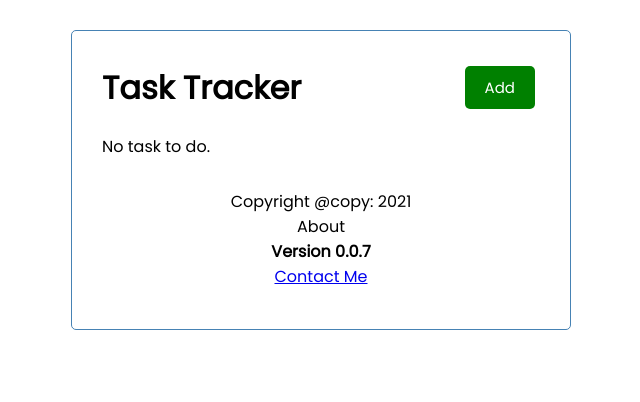
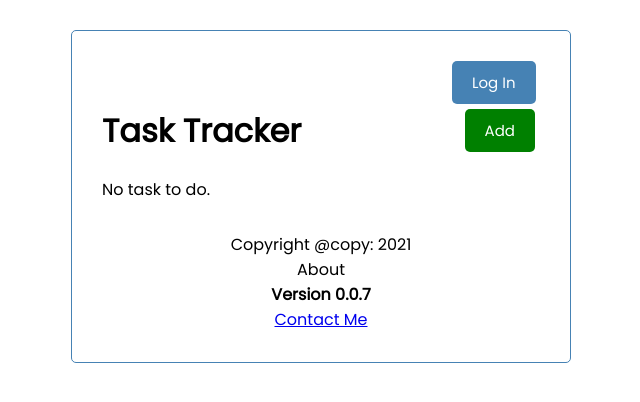
Before and after one commit to hemantbwskar/react-task-tracker, a React (Create React App) app: page / in a window 1280 px wide. Shown: the top 402 px of the page, without its empty margins (319-959 px from the left). Built offline with nearby package versions, Linux system fonts and the light colour scheme; no server answers.

Commit message:
added auth0

```diff
--- a/package.json
+++ b/package.json
@@ -3,6 +3,7 @@
   "version": "0.1.0",
   "private": true,
   "dependencies": {
+    "@auth0/auth0-react": "^1.8.0",
     "@jsonstorage/personalize-react": "^0.0.3",
     "@testing-library/jest-dom": "^5.14.1",
     "@testing-library/react": "^11.2.7",
--- a/src/App.js
+++ b/src/App.js
@@ -5,8 +5,10 @@ import Header from "./components/Header";
 import Footer from "./components/Footer";
 import Tasks from "./components/Tasks";
 import AddTask from "./components/AddTask";
-import About from "./components/About";
-import ReactDateTimePicker from "react-datepicker";
+// import About from "./components/About";
+// import ReactDateTimePicker from "react-datepicker";
+import { Auth0Provider } from "@auth0/auth0-react"
+import LoginButton from "./components/LoginButton";
 
 function App() {
   const[showAddtasks,setShowAddTask]=useState(false)
@@ -96,8 +98,15 @@ const data= await res.json()
   // const name = 'Hemant'
   // const x = true
   return (
+    <Auth0Provider
+    domain="hemantbwskar.us.auth0.com"
+    clientId="mAmNxt8didKYDLL3EtS2eRVxamkhGlKl"
+    redirectUri={window.location.origin}
+  >
+
     <Router>
     <div className='container'>
+      <LoginButton />
      <Header onAdd={()=>setShowAddTask(!showAddtasks)}
      showAdd={showAddtasks}
     //  title='Task Tracker'
@@ -117,7 +126,7 @@ const data= await res.json()
       <Footer/>
     </div>
     </Router>
-
+    </Auth0Provider>
   );
 }
 
--- /dev/null
+++ b/src/components/LoginButton.js
@@ -0,0 +1,16 @@
+import React from "react";
+import { useAuth0 } from "@auth0/auth0-react";
+
+
+const LoginButton = ({ color}) => {
+  const { loginWithRedirect } = useAuth0();
+
+  return <button onClick={() => loginWithRedirect()} style ={{backgroundColor: color}}
+  className='loginbtn' >Log In</button>;
+};
+
+LoginButton.defaultProps={
+    color:'steelblue'
+}
+
+export default LoginButton;
--- a/src/index.css
+++ b/src/index.css
@@ -20,6 +20,7 @@ body {
   border-radius: 5px;
 }
 
+
 .header {
   display: flex;
   justify-content: space-between;
@@ -34,6 +35,22 @@ body {
   border: none;
   padding: 10px 20px;
   margin: 5px;
+  border-radius: 5px;
+  cursor: pointer;
+  text-decoration: none;
+  font-size: 15px;
+  font-family: inherit;
+}
+
+.loginbtn {
+  display: inline-block;
+
+  background: #000;
+  color: #fff;
+  border: none;
+  padding: 10px 20px;
+  margin-right: auto;
+  margin-left: 350px;
   border-radius: 5px;
   cursor: pointer;
   text-decoration: none;
```
Also changed, not shown: 1 other file (tests, documents, lock files or other folders).
